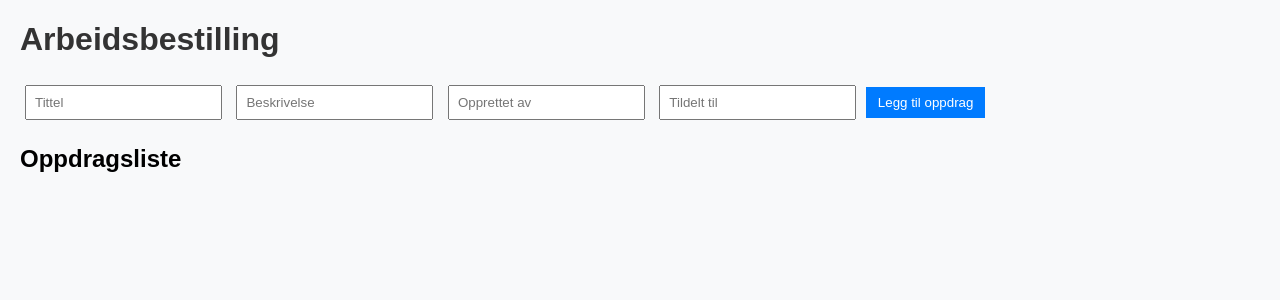
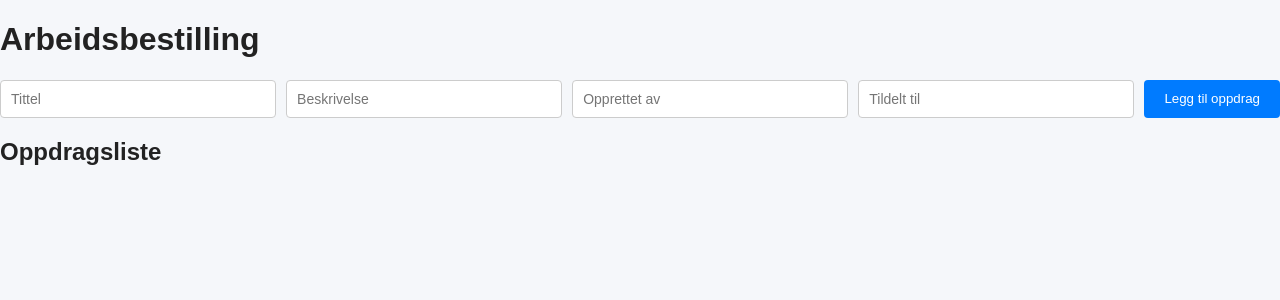
Before and after one commit to espennie1974/arbeidsbestilling, a Flask app: page / in a window 1280 px wide. Shown: the top 300 px of the page. Run offline with Flask 3, Linux system fonts and the light colour scheme; data that the repository does not hold is empty.

Commit message:
Update style.css

```diff
--- a/static/style.css
+++ b/static/style.css
@@ -1,42 +1,79 @@
+/* Generell stil */
 body {
   font-family: Arial, sans-serif;
-    margin: 20px;
-    background-color: #f8f9fa;
-}
-
-h1 {
+  background-color: #f5f7fa;
+  margin: 0;
+  padding: 0;
   color: #333;
 }
 
+.container {
+  max-width: 900px;
+  margin: 40px auto;
+  padding: 20px;
+  background: #fff;
+  border-radius: 8px;
+  box-shadow: 0 2px 8px rgba(0, 0, 0, 0.1);
+}
+
+h1, h2 {
+  color: #222;
+}
+
+/* Skjema */
 form {
+  display: flex;
+  flex-wrap: wrap;
+  gap: 10px;
   margin-bottom: 20px;
 }
 
-input {
-    margin: 5px;
-    padding: 8px;
+form input {
+  flex: 1;
+  min-width: 150px;
+  padding: 10px;
+  border: 1px solid #ccc;
+  border-radius: 4px;
+  font-size: 14px;
 }
 
-button {
-    padding: 8px 12px;
+form button {
+  padding: 10px 20px;
   background-color: #007bff;
   color: white;
   border: none;
+  border-radius: 4px;
   cursor: pointer;
+  transition: background 0.2s ease;
 }
 
-button:hover {
+form button:hover {
   background-color: #0056b3;
 }
 
-ul {
-    list-style-type: none;
+/* Oppdragsliste */
+#taskList {
+  list-style: none;
   padding: 0;
 }
 
-li {
-    background: white;
-    margin: 5px 0;
-    padding: 10px;
-    border: 1px solid #ccc;
+#taskList li {
+  background: #f9f9f9;
+  margin-bottom: 10px;
+  padding: 12px 16px;
+  border-radius: 6px;
+  border-left: 4px solid #007bff;
+  display: flex;
+  justify-content: space-between;
+  align-items: center;
 }
+
+#taskList li strong {
+  font-size: 15px;
+  color: #000;
+}
+
+#taskList li span {
+  font-size: 13px;
+  color: #666;
+}
```
Lines whose indentation alone changed are shown as unchanged.
